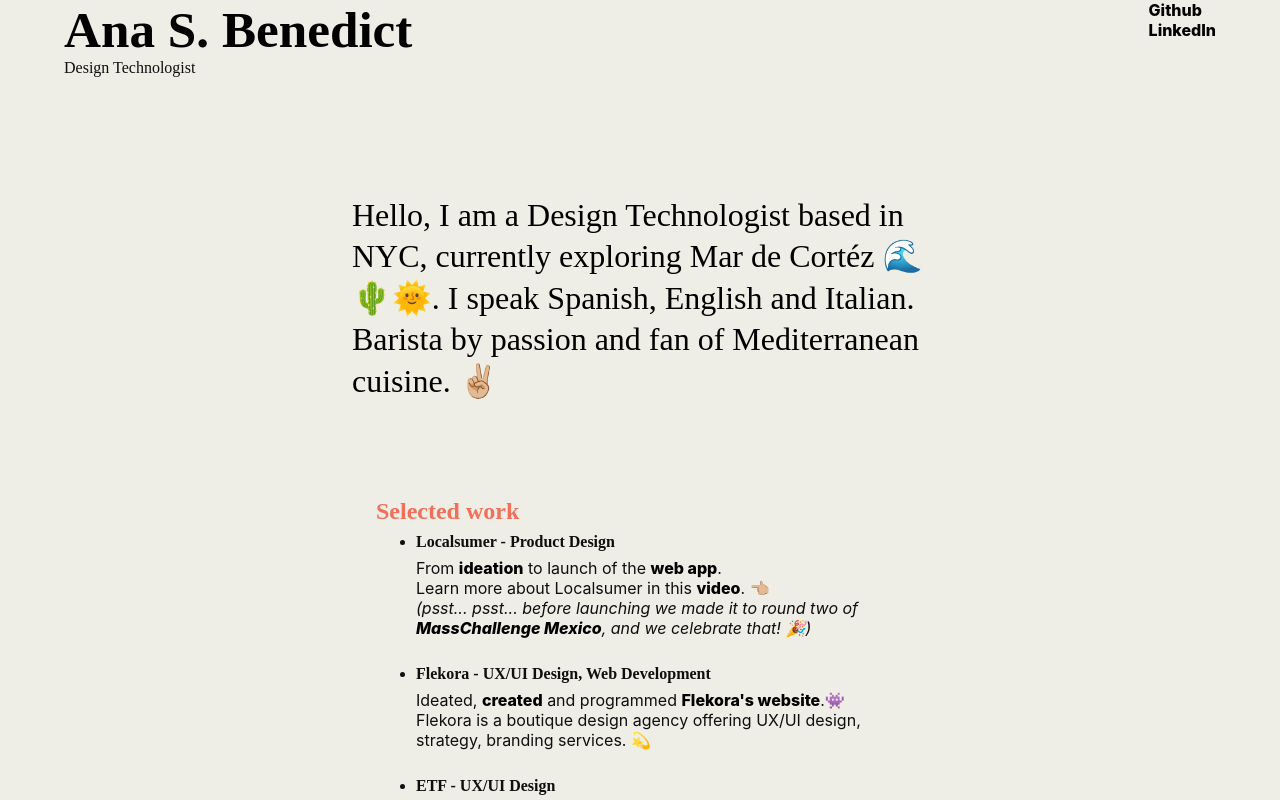
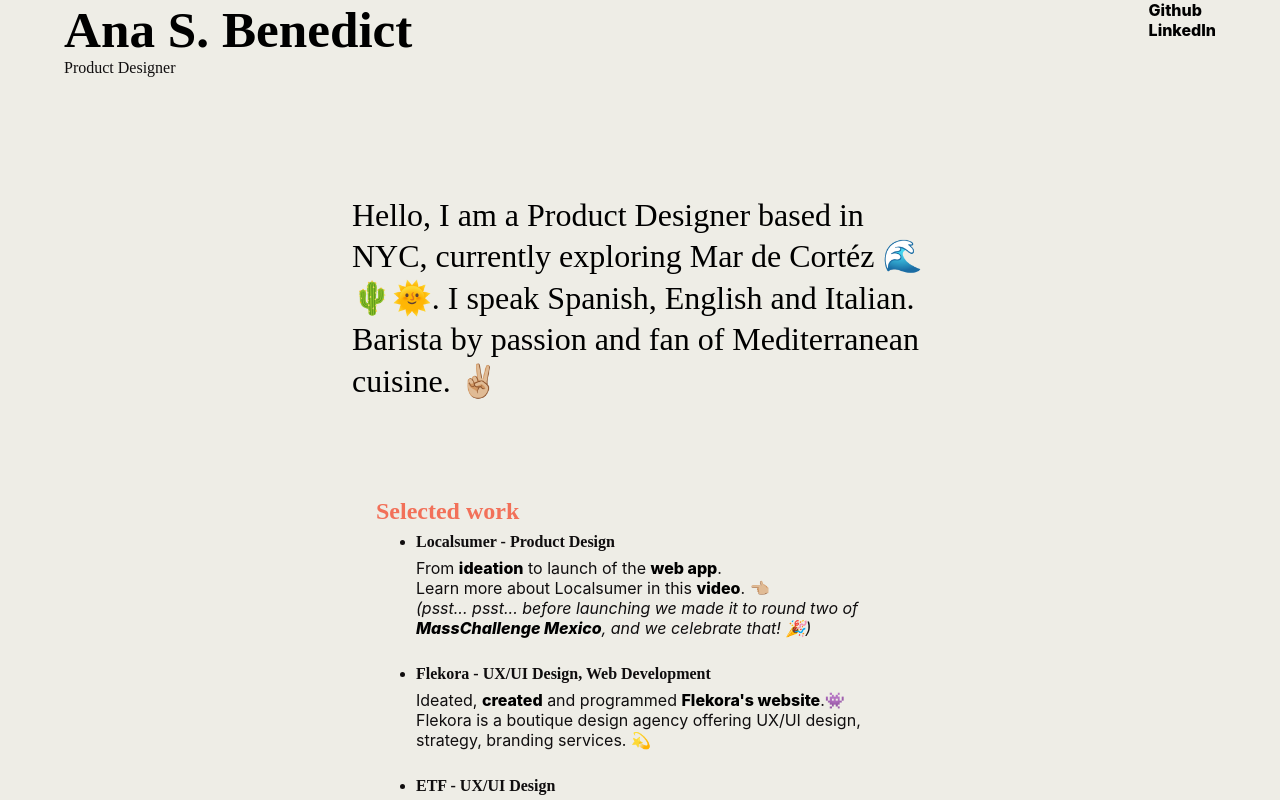
Before and after one commit to makeespresso/cookies, a React (Create React App) app: page / in a window 1280 px wide. Shown: the top 800 px of the page. Built offline with nearby package versions, Linux system fonts and the light colour scheme.

Commit message:
edit indx

```diff
--- a/src/App.js
+++ b/src/App.js
@@ -9,7 +9,7 @@ function App() {
     <div className="content">
             <div className="aboutContent">
               <p>
-              Hello, I am a Design Technologist based in NYC, currently exploring Mar de Cortéz 🌊🌵🌞. I speak Spanish, English and
+              Hello, I am a Product Designer based in NYC, currently exploring Mar de Cortéz 🌊🌵🌞. I speak Spanish, English and
                 Italian. Barista by passion and fan of Mediterranean cuisine. ✌🏼
               </p>
             </div>
--- a/src/components/Navbar.jsx
+++ b/src/components/Navbar.jsx
@@ -27,7 +27,7 @@ export default class Navbar extends Component {
       <div className="NavbarContent">
         <div className="IntroHeader">
           <h1 id="name">Ana S. Benedict</h1>
-          <p> Design Technologist</p>
+          <p> Product Designer</p>
           </div>
 <div className="ThirdWidthIntroHeader">
         <p><a href="https://github.com/makeespresso" target="_blank">Github</a></p>
```
